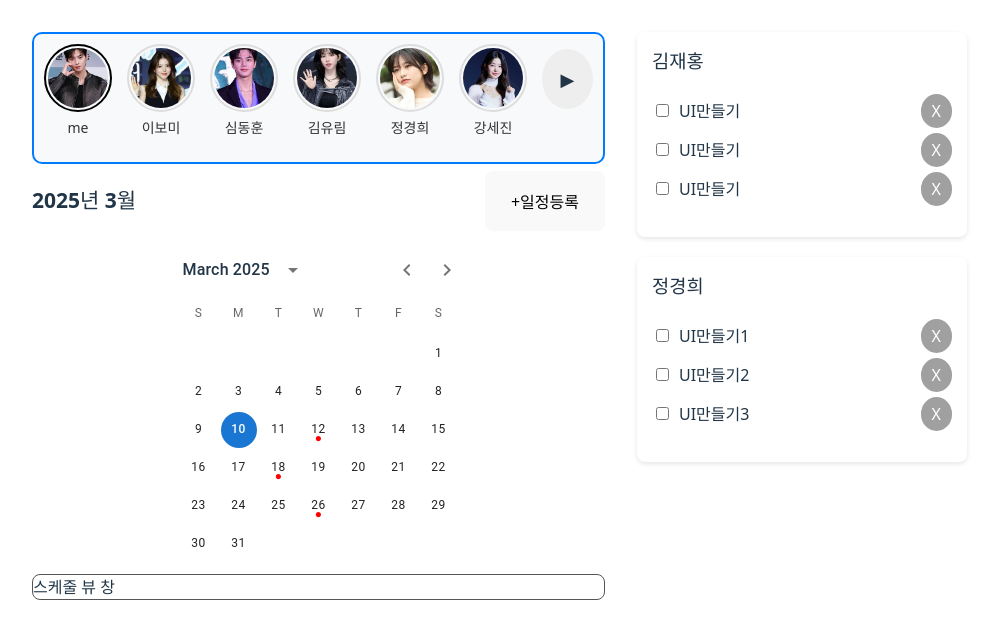
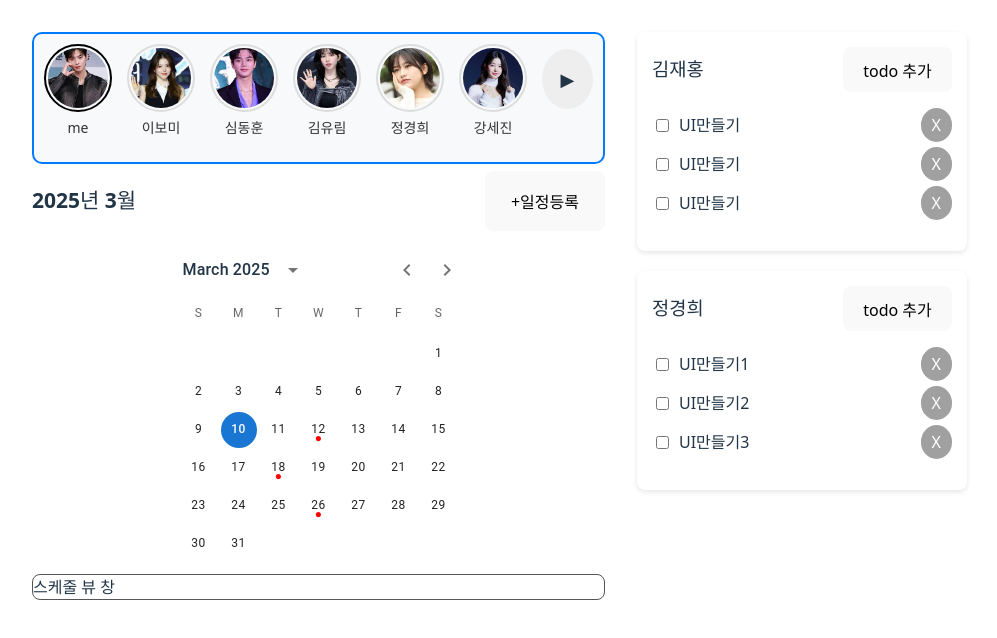
Before and after one commit to PrograMemo-Groom/teammate, a React (Vite) app in the folder web/: page / in a window 1280 px wide. Shown: the top 638 px of the page, without its empty margins (0-997 px from the left). Built offline with nearby package versions, Linux system fonts and the light colour scheme; no server answers.

Commit message:
🎨todo 추가버튼 리덕스 기능구현 추가

```diff
--- a/web/src/css/pages/Home.module.scss
+++ b/web/src/css/pages/Home.module.scss
@@ -85,9 +85,19 @@
     flex: 1 1 250px;
     max-width: 300px;
 
-    h3 {
-      margin-top: 0;
+    div {
+      display: flex;
+      justify-content: space-between;
+      align-items: center;
+
+      h3 {
+        margin: 0;
+        line-height: 1;
+        display: flex;
+        align-items: center;
+      }
     }
+
     ul {
       list-style-type: none;
       padding: 0;
--- a/web/src/pages/components/TeamTodo.jsx
+++ b/web/src/pages/components/TeamTodo.jsx
@@ -1,19 +1,31 @@
 import React from 'react';
 import { useSelector, useDispatch } from "react-redux";
-import { toggleTodo, deleteTodo } from "../../store/reducer/TodoReducer.js";
+import { toggleTodo, deleteTodo, addTodo } from "../../store/reducer/TodoReducer.js";
 import styles from "../../css/pages/Home.module.scss";
 
 const TeamTodo = () => {
     const dispatch = useDispatch();
     const todos = useSelector((state) => state.todo.todos);
 
+    const handleAddTodo = (userIndex) => {
+        const newTodo = {
+            title: `todo를 입력하세욤`,
+            checked: false,
+            maker: todos[userIndex].userName
+        };
+        dispatch(addTodo({ userIndex, newTodo }));
+    };
+
     return (
         <section className={styles.todoContainer}>
             {todos.map((user, userIndex) => (
                 <article key={`todo-${userIndex}`}>
-                    <h3>{user.userName}</h3>
+                    <div>
+                        <h3>{user.userName}</h3>
+                        <button onClick={() => handleAddTodo(userIndex)}>todo 추가</button>
+                    </div>
                     <ul>
-                        {user.todos.map((todo, todoIndex) => (
+                    {user.todos.map((todo, todoIndex) => (
                             <li key={`${todo.maker}-${todoIndex}`}>
                                 <div>
                                     <input
--- a/web/src/store/reducer/TodoReducer.js
+++ b/web/src/store/reducer/TodoReducer.js
@@ -31,10 +31,14 @@ const todoSlice = createSlice({
         },
         deleteTodo: (state, action) => {
             const { userIndex, todoIndex } = action.payload;
-            state.todos[userIndex].todos.splice(todoIndex, 1); // ✅ 해당 투두 삭제
+            state.todos[userIndex].todos.splice(todoIndex, 1);
+        },
+        addTodo: (state, action) => {
+            const { userIndex, newTodo } = action.payload;
+            state.todos[userIndex].todos.push(newTodo);
         }
     }
 });
 
-export const { toggleTodo , deleteTodo} = todoSlice.actions;
+export const { toggleTodo , deleteTodo, addTodo} = todoSlice.actions;
 export default todoSlice.reducer;
```
